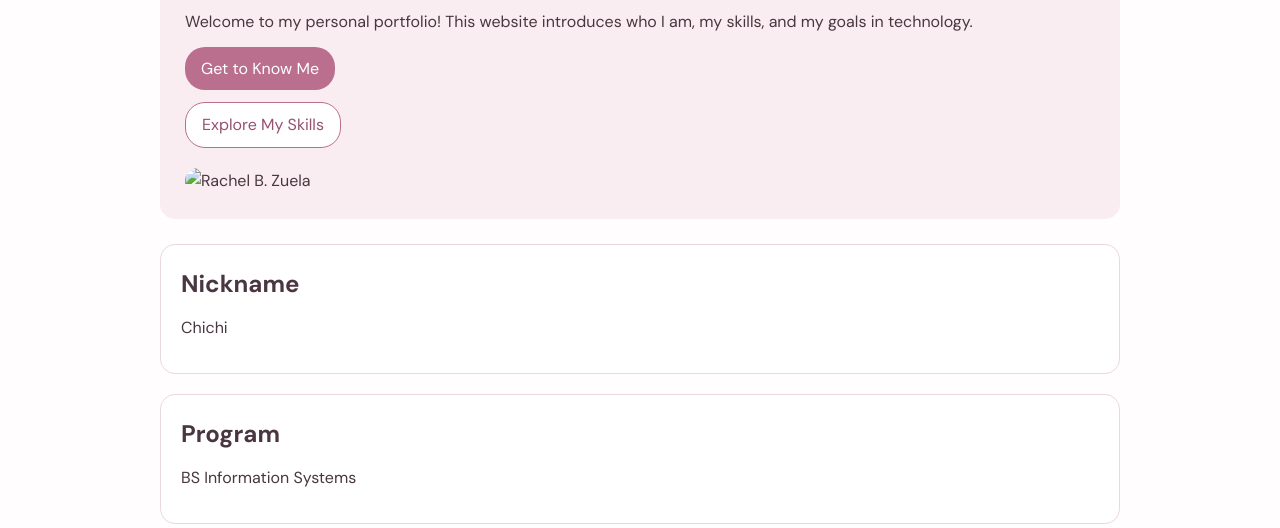
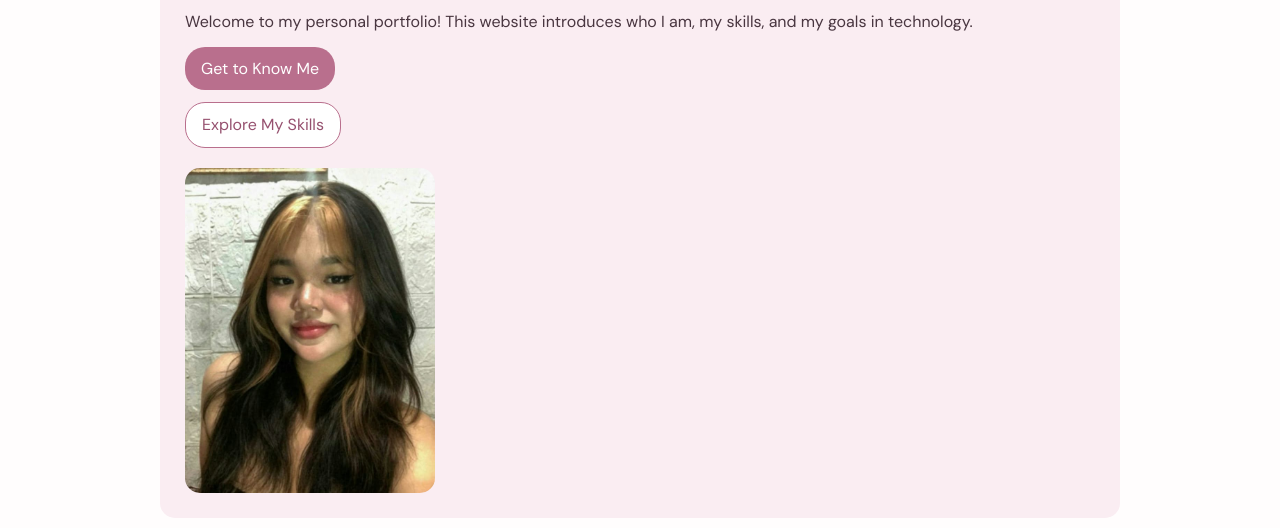
Before and after one commit to rzuela-hue/Chi1.portfolio, a plain HTML site: page index.html in a window 1280 px wide. Shown: the part 272-800 px from the top of the page. Drawn offline with Linux system fonts and the light colour scheme.

Commit message:
index.html

```diff
--- a/index.html
+++ b/index.html
@@ -25,7 +25,7 @@
         <p>Welcome to my personal portfolio! This website introduces who I am, my skills, and my goals in technology.</p>
         <p><a class="button" href="about.html">Get to Know Me</a></p>
         <p><a class="button secondary" href="skills.html">Explore My Skills</a></p>
-        <img src="2249.jpg" alt="Rachel B. Zuela" width="250">
+        <img src="Messenger_creation_B5CD399F-AA55-4F25-B0C5-3C0D7AFE9842.jpeg" alt="Rachel B. Zuela" width="250">
     </section>
 
     <section class="card">
```
